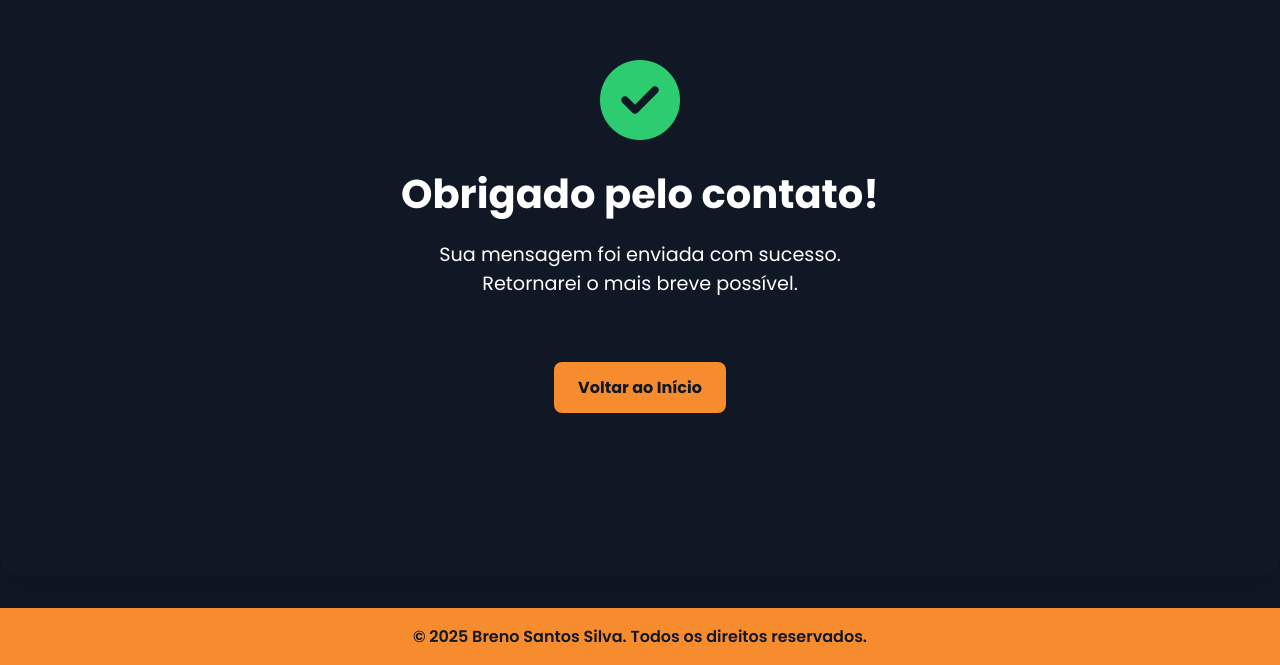
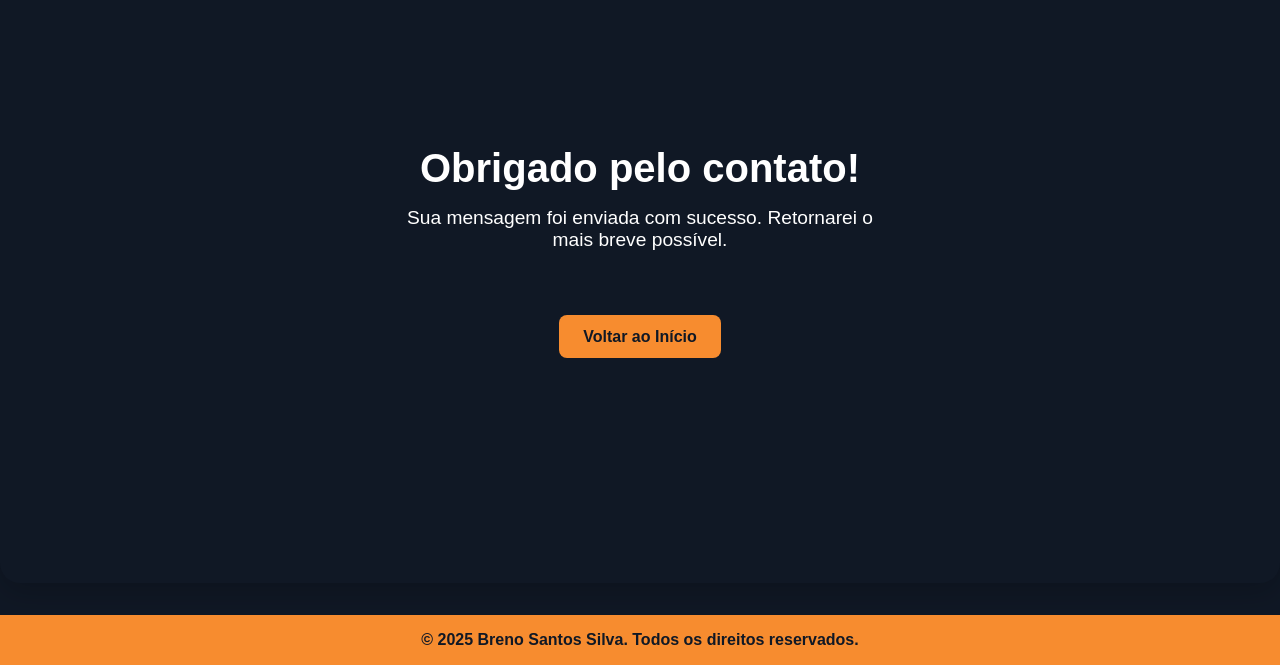
Before and after one commit to Brenosantos07-bit/Brenosantos07-bit.github.io, a plain HTML site: page obrigado.html in a window 1280 px wide. Shown: the part 135-800 px from the top of the page. Drawn offline with Linux system fonts and the light colour scheme.

Commit message:
Add files via upload

```diff
--- a/obrigado.html
+++ b/obrigado.html
@@ -2,16 +2,10 @@
 <html lang="pt-BR">
 <head>
     <meta charset="UTF-8">
-    <meta name="viewport" content="width=device-width, initial-scale=1.0">
     <title>Obrigado! - Breno Portfólio</title>
     <link rel="stylesheet" href="style.css">
-    <link rel="preconnect" href="https://fonts.googleapis.com">
-    <link rel="preconnect" href="https://fonts.gstatic.com" crossorigin>
-    <link href="https://fonts.googleapis.com/css2?family=Poppins:wght@400;600;700&display=swap" rel="stylesheet">
-    <link rel="stylesheet" href="https://cdnjs.cloudflare.com/ajax/libs/font-awesome/6.5.2/css/all.min.css" />
-</head>
+    </head>
 <body>
-
     <div class="page-container">
         <main class="thank-you-content">
             <i class="fa-solid fa-circle-check thank-you-icon"></i>
@@ -20,10 +14,8 @@
             <a href="index.html" class="cta-button">Voltar ao Início</a>
         </main>
     </div>
-
     <footer class="page-footer">
         <p>© 2025 Breno Santos Silva. Todos os direitos reservados.</p>
     </footer>
-
 </body>
 </html>
```
